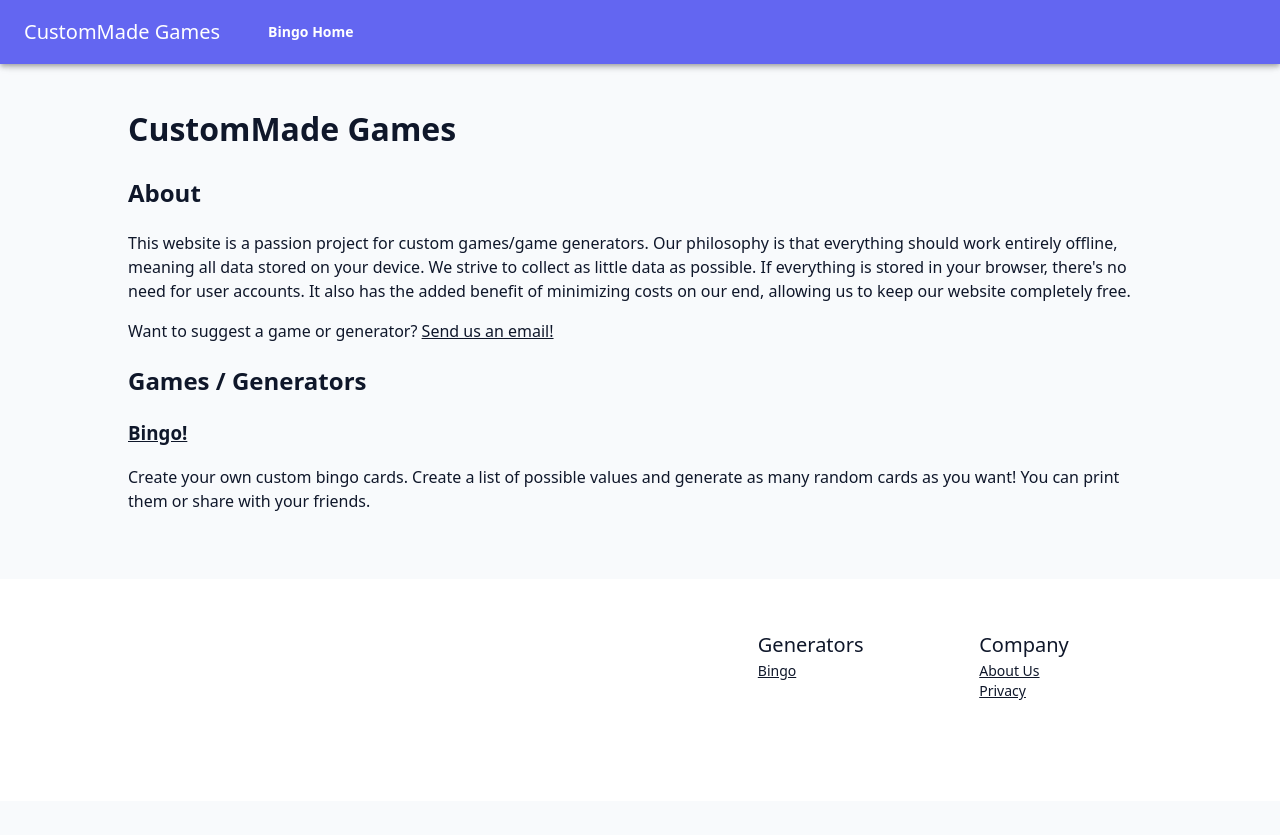
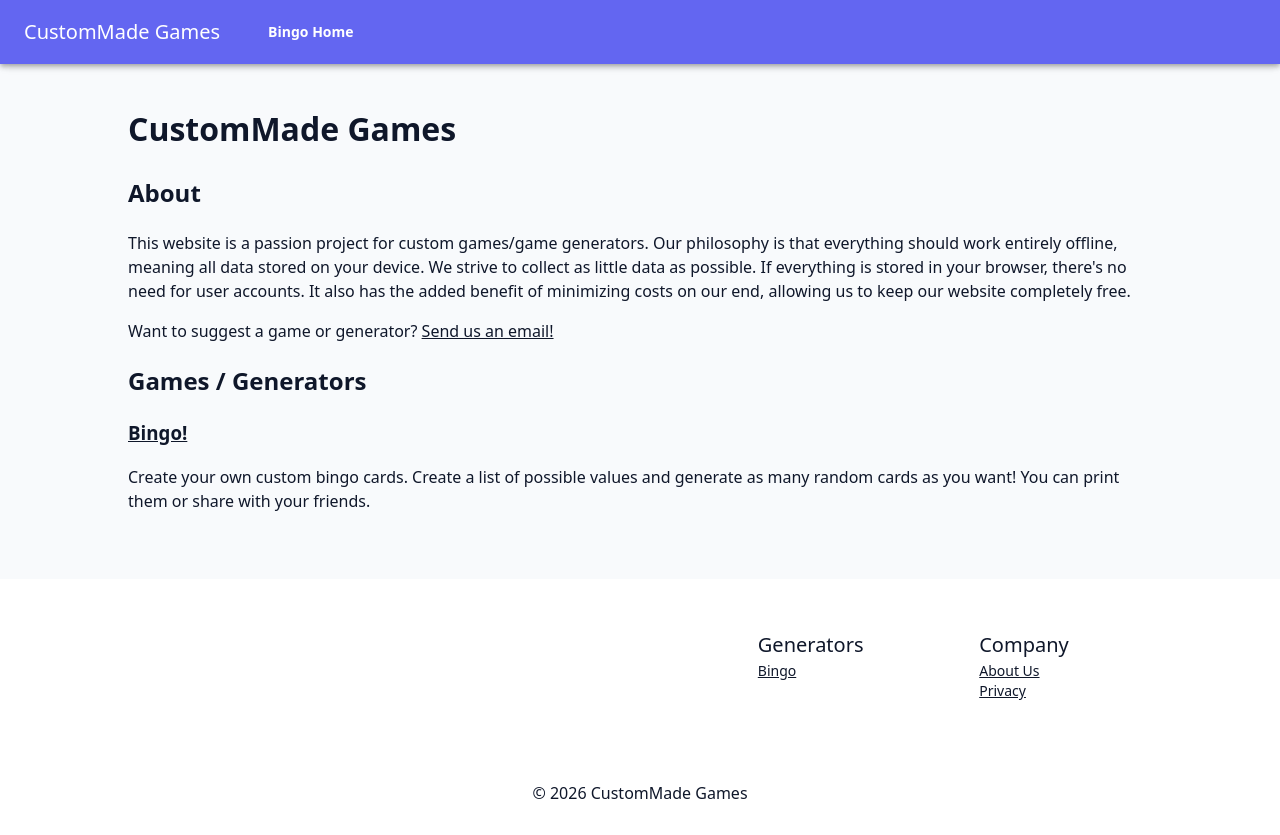
Before and after one commit to hagensv-web/games, a Next.js app: page / in a window 1280 px wide. Before the commit the page ends 801 px from the top, so only its background shows below. Built offline with nearby package versions, Linux system fonts and the light colour scheme; what @mui/material-nextjs would draw is missing.

Commit message:
add copyright

```diff
--- a/src/components/Footer.tsx
+++ b/src/components/Footer.tsx
@@ -34,7 +34,11 @@ export default function Footer(){
                     </Stack>
                 </Grid>
             </Grid>
-            <Spacer height="100px" />
+            <Spacer height="80px" />
+            <Stack direction={"row"} justifyContent={"center"}>
+                <Typography variant="body1">© {new Date().getFullYear()} CustomMade Games</Typography>
+            </Stack>
+            <Spacer height="30px" />
         </Box>
     )
 }
```
